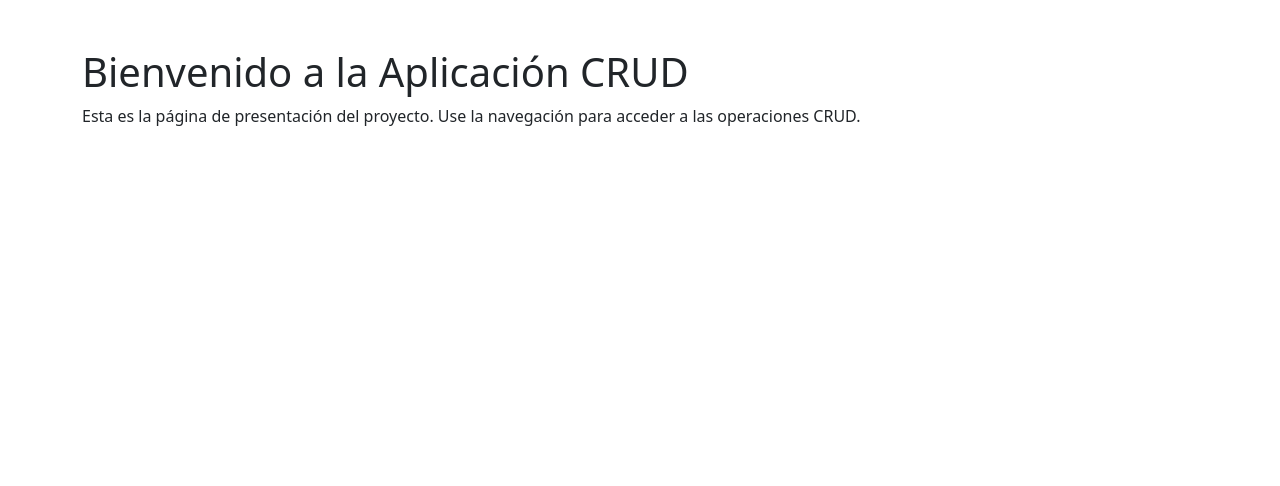
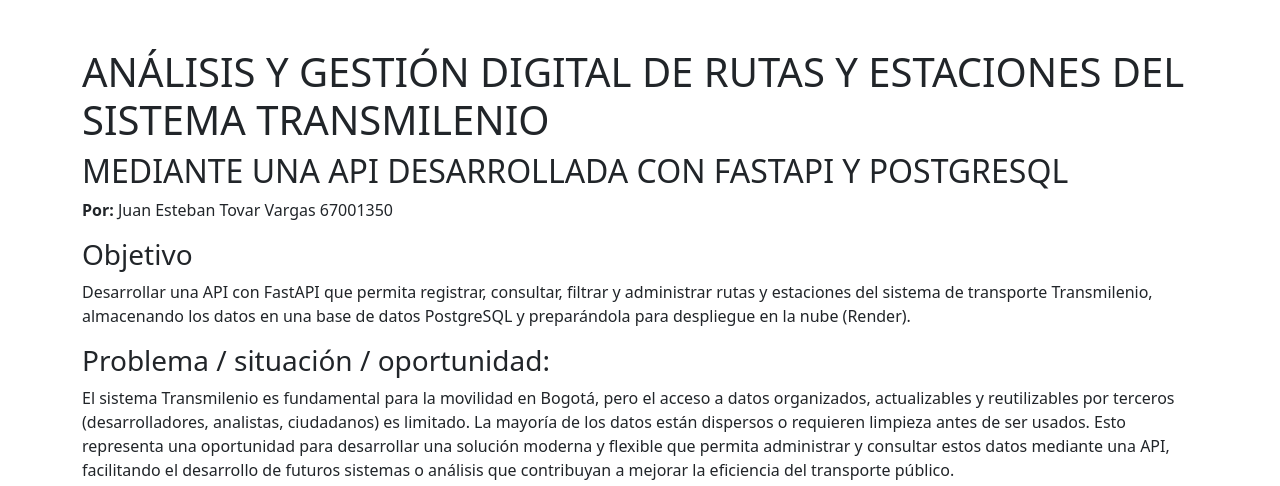
Before and after one commit to Juanes0706/Proyecto, a FastAPI app: page / in a window 1280 px wide. Shown: the part 56-542 px from the top of the page. Before the commit the page ends 182 px from the top, so only its background shows below. Run offline with FastAPI, Linux system fonts and the light colour scheme.

Commit message:
maquillando codigo

```diff
--- a/templates/CrudAppPage.html
+++ b/templates/CrudAppPage.html
@@ -22,8 +22,16 @@
     </div>
 </nav>
 <div class="container mt-5">
-    <h1>Bienvenido a la Aplicación CRUD</h1>
-    <p>Esta es la página de presentación del proyecto. Use la navegación para acceder a las operaciones CRUD.</p>
+    <h1>ANÁLISIS Y GESTIÓN DIGITAL DE RUTAS Y ESTACIONES DEL SISTEMA TRANSMILENIO</h1>
+    <h2>MEDIANTE UNA API DESARROLLADA CON FASTAPI Y POSTGRESQL</h2>
+    <p><strong>Por:</strong> Juan Esteban Tovar Vargas 67001350</p>
+    <h3>Objetivo</h3>
+    <p>Desarrollar una API con FastAPI que permita registrar, consultar, filtrar y administrar rutas y estaciones del sistema de transporte Transmilenio, almacenando los datos en una base de datos PostgreSQL y preparándola para despliegue en la nube (Render).</p>
+    <h3>Problema / situación / oportunidad:</h3>
+    <p>El sistema Transmilenio es fundamental para la movilidad en Bogotá, pero el acceso a datos organizados, actualizables y reutilizables por terceros (desarrolladores, analistas, ciudadanos) es limitado. La mayoría de los datos están dispersos o requieren limpieza antes de ser usados. Esto representa una oportunidad para desarrollar una solución moderna y flexible que permita administrar y consultar estos datos mediante una API, facilitando el desarrollo de futuros sistemas o análisis que contribuyan a mejorar la eficiencia del transporte público.</p>
+    <div class="text-center mt-4">
+        <img src="/static/img/transmilenio.jpg" alt="Transmilenio" class="img-fluid" />
+    </div>
 </div>
 </body>
 </html>
```
Also changed, not shown: transmilenio.jpg (added).
